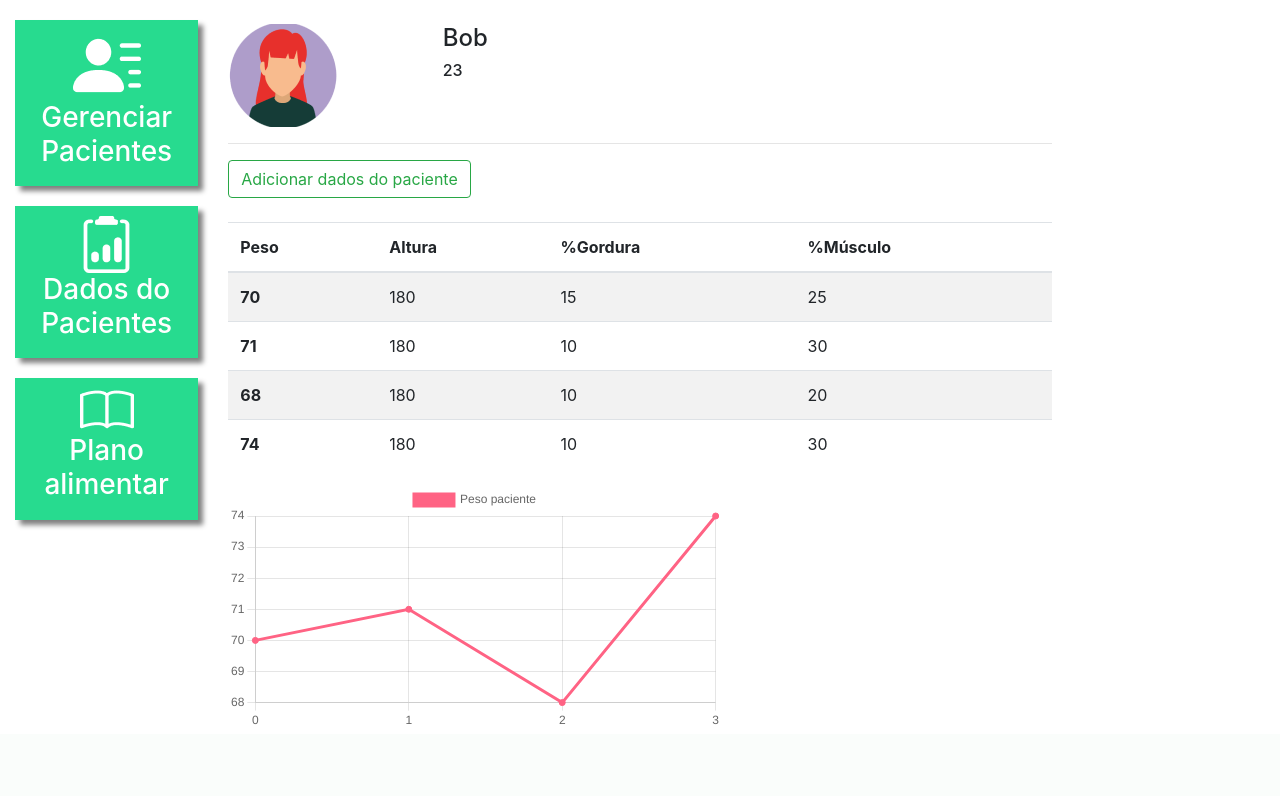
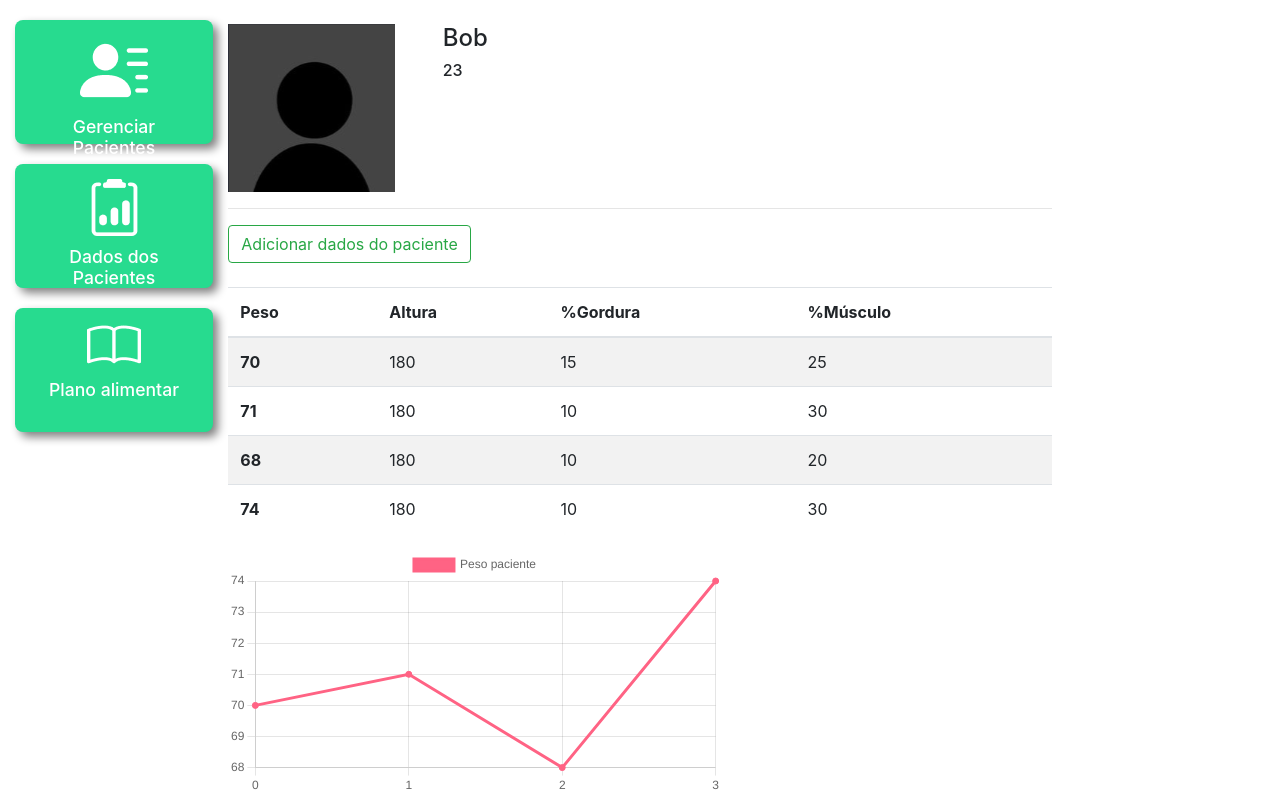
Before and after one commit to joaovitorsilva11/PI-III, a Django app: page /dados_paciente/3/ in a window 1280 px wide. Shown: the part 66-862 px from the top of the page. Before the commit the page ends 791 px from the top, so only its background shows below. Run offline with Django 5.2, Linux system fonts and the light colour scheme; a user stored in the database is signed in; data comes from the database, SQL or seed files in the repository; parts of the project's set-up code (start-up, migrations or seed data) failed here and were passed over.

Commit message:
ainda não finalizado

```diff
--- a/autenticacao/templates/logar.html
+++ b/autenticacao/templates/logar.html
@@ -40,9 +40,9 @@
                         <button class="btn-first">Logar</button>
                     </form>
 
-                    <h3 style="position: absolute; bottom: 65px; font-weight: bold">
-                        Não tem uma conta? <a href="{% url 'cadastro' %}" class="btn btn-outline-success btn-lg">Registre-se</a>
-                    </h3>
+                    <h4 style="position: absolute; bottom: 65px; font-weight: bold; margin-top: -7rem;">
+                        Não tem uma conta? <a href="{% url 'cadastro' %}" class="btn btn-outline-success btn-sm">Registre-se</a>
+                    </h4>
 
                     <!-- Novo botão para redefinir senha -->
                     <h4 style="position: absolute; bottom: 30px; font-weight: bold">
--- a/plataforma/templates/dados_paciente.html
+++ b/plataforma/templates/dados_paciente.html
@@ -16,7 +16,7 @@
     <div class="row">
 
         <div class="col-md-3">
-            <img src="{% static 'plataforma/img/perfil1.png' %}">
+            <img src="{% static 'plataforma/img/usuario.png' %}">
         </div>
 
         <div class="col-md-3 dados descricao">
--- a/plataforma/templates/pacientes.html
+++ b/plataforma/templates/pacientes.html
@@ -16,14 +16,14 @@
 
     {% for paciente in pacientes%}
     <div class="col-md-4">
-        <a href="#" class="link-hover">
+        <a href="{% url 'dados_paciente' paciente.id %}" class="link-hover">
             <div class="card-paciente">
                 <div class="foto-perfil">
 
                     {% if paciente.sexo == "M" %}
-                    <img src="{% static 'plataforma/img/perfil2.png' %}">
+                    <img src="{% static 'plataforma/img/usuario.png' %}">
                     {% else %}
-                    <img src="{% static 'plataforma/img/perfil1.png' %}">
+                    <img src="{% static 'plataforma/img/usuario.png' %}">
                     {% endif %}
 
                 </div>
--- a/templates/base_plataforma.html
+++ b/templates/base_plataforma.html
@@ -11,7 +11,7 @@
 <div class="container-fluid">
     <div class="row">
         <div class="col-md-2">
-            <a href="#" class="link-lateral"> <!--{% url 'pacientes' %}-->
+            <a href="{% url 'pacientes' %}" class="link-lateral"> <!--{% url 'pacientes' %}-->
                 <div class="card-lateral">
                     <img src="{% static 'plataforma/img/paciente.png' %}">
 
@@ -19,11 +19,11 @@
                 </div>
             </a>
 
-            <a href="#" class="link-lateral"> <!--{% url 'dados_paciente_listar' %}-->
+            <a href="{% url 'dados_paciente_listar' %}" class="link-lateral"> <!--{% url 'dados_paciente_listar' %}-->
                 <div class="card-lateral">
                     <img src="{% static 'plataforma/img/dados_paciente.png' %}">
 
-                    <h3>Dados do Pacientes</h3>
+                    <h3>Dados dos Pacientes</h3>
                 </div>
             </a>
 
--- a/templates/static/plataforma/css/css.css
+++ b/templates/static/plataforma/css/css.css
@@ -1,15 +1,20 @@
-.card-lateral{
-
+.card-lateral {
     background-color: #27DB8F;
+    width: 198px;
+    height: 124px;
     margin-top: 20px;
-    padding: 10px;
+    padding: 15px;
     color: white;
     font-weight: bold;
-    text-decoration: none;
+    align-items: center;
     text-align: center;
-    box-shadow: 5px 5px 5px gray;
-
-}
+    border-radius: 8px;
+    box-shadow: 5px 5px 10px gray;
+  }
+  .card-lateral h3 {
+    margin-top: 10px;
+    font-size: 1.1em;
+  }
 
 .link-lateral:hover{
     text-decoration: none;
--- a/templates/static/plataforma/css/pagina_inicial.css
+++ b/templates/static/plataforma/css/pagina_inicial.css
@@ -68,9 +68,9 @@
 .card-paciente{
     background-color: #fbfbfb;
     border-radius: 10px;
-    box-shadow: 0 4px 10px rgba(0, 0, 0, 0.2);
+    box-shadow: 0 4px 10px rgba(0, 0, 0, 0.4);
     transition: transform 0.2s;
-    margin-top: 5px;
+    margin-top: 10px;
 }
 .card-paciente p {
     color: black;
```
Also changed, not shown: templates/pagina_inicial.html (+6 -35 lines), templates/static/plataforma/img/usuario.png (added).
